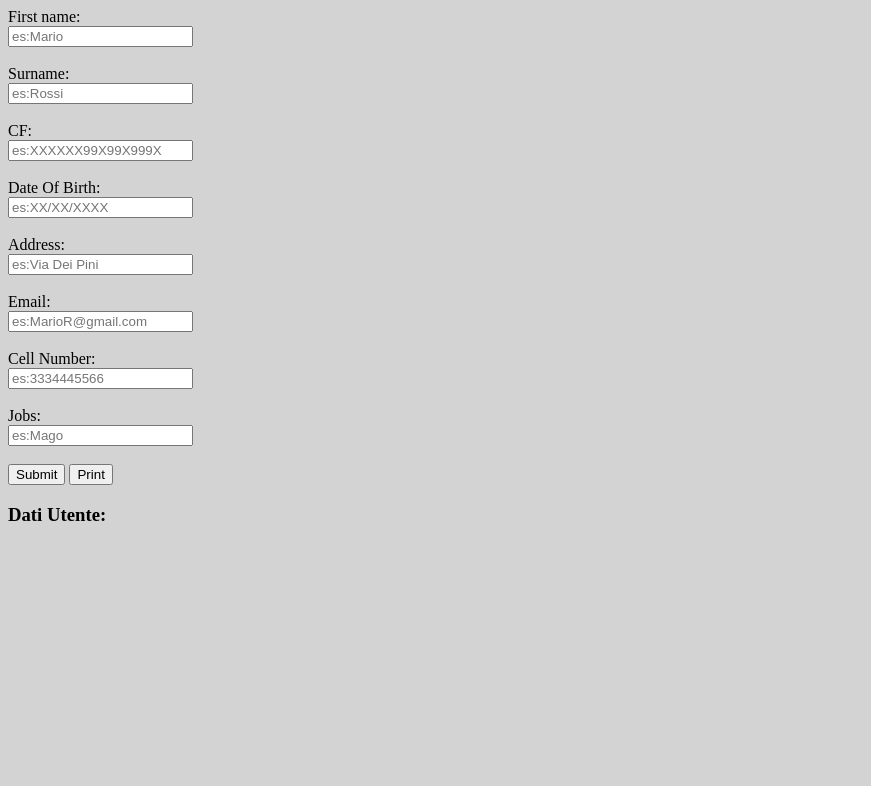
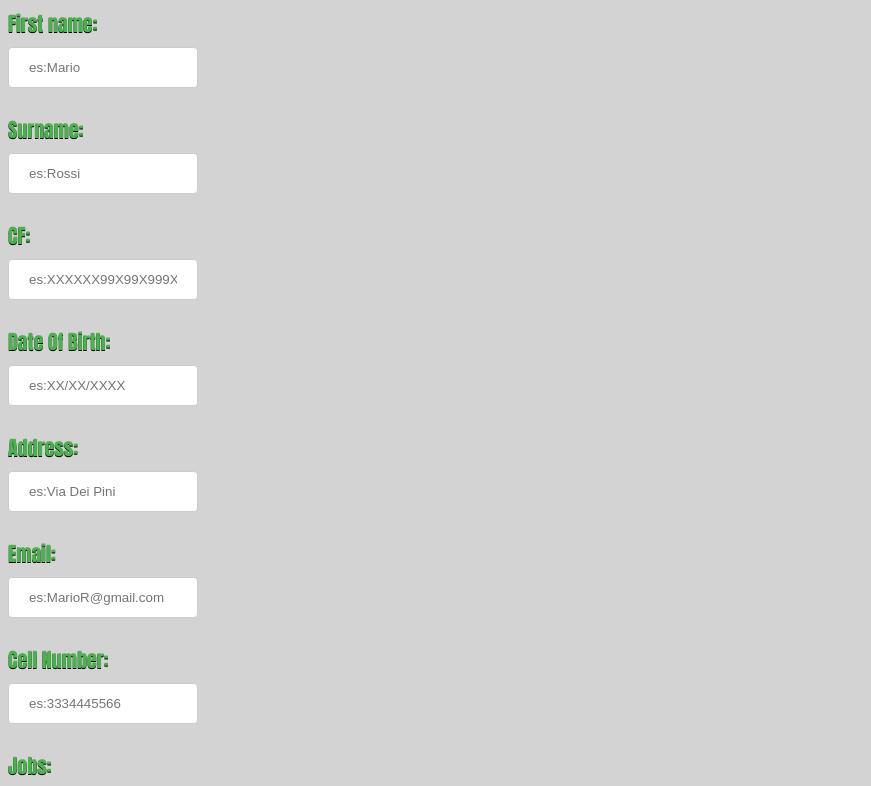
Before and after one commit to MaverickGHT/EsercizioDatiAnagrafici, a plain HTML site: page index.html in a window 1280 px wide. Shown: the part 65-851 px from the top of the page, without its empty margins (0-871 px from the left). Before the commit the page ends 800 px from the top, so only its background shows below. Drawn offline with Linux system fonts and the light colour scheme.

Commit message:
Aggiunto stile

```diff
--- a/index.html
+++ b/index.html
@@ -10,28 +10,28 @@
     <h1><b>DATI ANAGRAFICI</b></h1>
     <form>
         <label for="name">First name:</label><br>
-        <input type="text" id="name" name="name" placeholder="es:Mario"><br><br>
+        <input type="text" id="name" name="name" placeholder="es:Mario" class="curve"><br><br>
 
         <label for="surname">Surname:</label><br>
-        <input type="text" id="surname" name="surname" placeholder="es:Rossi"><br><br>
+        <input type="text" id="surname" name="surname" placeholder="es:Rossi" class="curve"><br><br>
 
         <label for="CF">CF:</label><br>
-        <input type="text" id="CF" name="CF" placeholder="es:XXXXXX99X99X999X"><br><br>
+        <input type="text" id="CF" name="CF" placeholder="es:XXXXXX99X99X999X" class="curve"><br><br>
 
         <label for="dateOfBirth">Date Of Birth:</label><br>
-        <input type="text" id="dateOfBirth" name="dateOfBirth" placeholder="es:XX/XX/XXXX"><br><br>
+        <input type="text" id="dateOfBirth" name="dateOfBirth" placeholder="es:XX/XX/XXXX" class="curve"><br><br>
 
         <label for="address">Address:</label><br>
-        <input type="text" id="address" name="address" placeholder="es:Via Dei Pini"><br><br>
+        <input type="text" id="address" name="address" placeholder="es:Via Dei Pini" class="curve"><br><br>
 
         <label for="email">Email:</label><br>
-        <input type="email" id="email" name="email" pattern="[a-z0-9._%+-]+@[a-z0-9.-]+\.[a-z]{2,4}$" placeholder="es:MarioR@gmail.com"><br><br>
+        <input type="email" id="email" name="email" pattern="[a-z0-9._%+-]+@[a-z0-9.-]+\.[a-z]{2,4}$" placeholder="es:MarioR@gmail.com" class="curve"><br><br>
 
         <label for="cellNumber">Cell Number:</label><br>
-        <input type="text" id="cellNumber" name="cellNumber" placeholder="es:3334445566"><br><br>
+        <input type="text" id="cellNumber" name="cellNumber" placeholder="es:3334445566" class="curve"><br><br>
 
         <label for="jobs">Jobs:</label><br>
-        <input type="text" id="jobs" name="jobs" placeholder="es:Mago" ><br><br>
+        <input type="text" id="jobs" name="jobs" placeholder="es:Mago" class="curve" ><br><br>
 
         <input type="button" id= "Submit" value="Submit">
         <input type="button" id= "Print" value="Print">
--- a/style.css
+++ b/style.css
@@ -7,7 +7,64 @@ h1 {
     text-align: center;
     font-size: 36px;
     font-family: cursive;
-    color:black;
+    color: #4CAF50;
     border: 2px;
     border-color: red;
+    text-shadow: 2px 1px black;
 }
+
+
+  .curve {
+    width: 15%;
+    padding: 12px 20px;
+    margin: 8px 0;
+    display: inline-block;
+    border: 1px solid #ccc;
+    border-radius: 4px;
+    box-sizing: border-box;
+    transition: width 0.4s ease-in-out;
+  }
+
+  .curve:focus {
+    border: 3px solid #555;
+    width: 33%;
+  }
+
+  input[type=button] {
+    width: 25%;
+    background-color: #4CAF50;
+    color: white;
+    padding: 14px 20px;
+    margin: 8px 0;
+    border: none;
+    border-radius: 4px;
+    cursor: pointer;
+  }
+
+  input[type=button]:hover {
+    background-color: darkturquoise;
+  }
+
+  label {
+    font-family: Impact, Haettenschweiler, 'Arial Narrow Bold', sans-serif;
+    color: #4CAF50;
+    text-shadow: 0px 1px black;
+    font-size: 20px;
+  }
+
+  h3 {
+    text-align: center;
+    font-size: 36px;
+    font-family: cursive;
+    color: #4CAF50;
+    border: 2px;
+    border-color: red;
+    text-shadow: 2px 1px black;
+  }
+
+  p {
+    font-family: 'Courier New', Courier, monospace;
+    color: black;
+    text-shadow: 0px 1px black;
+    font-size: 20px;
+  }
```
